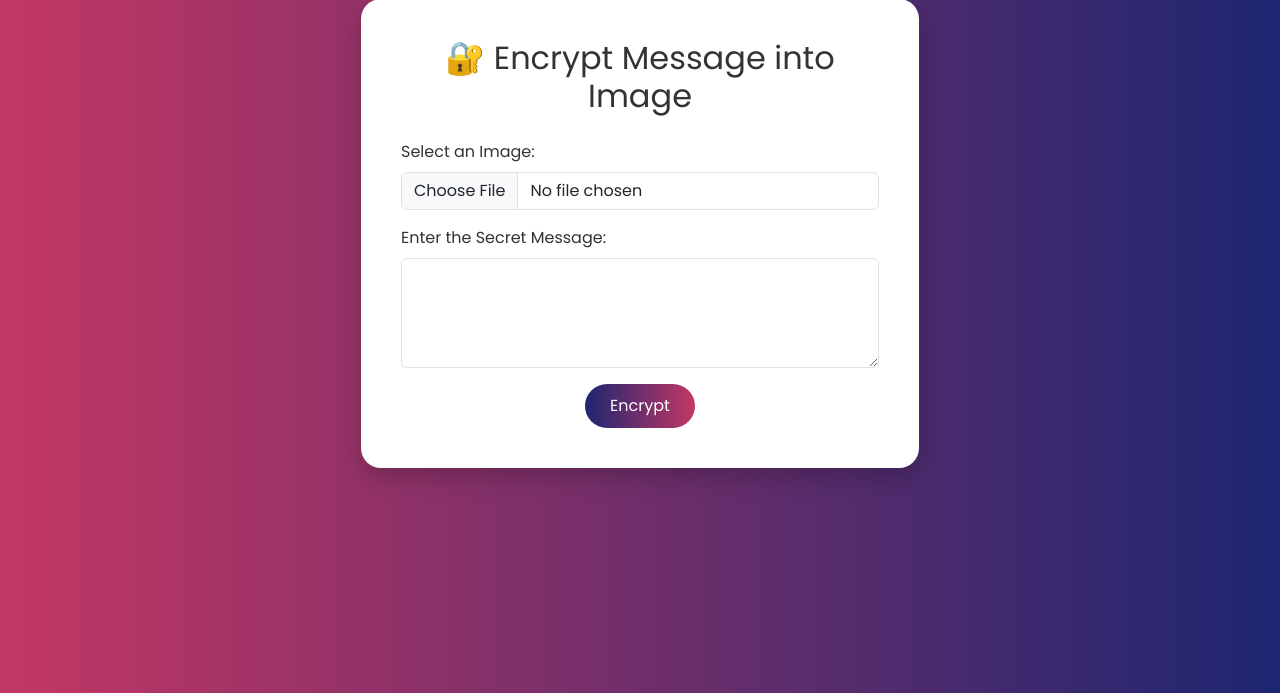
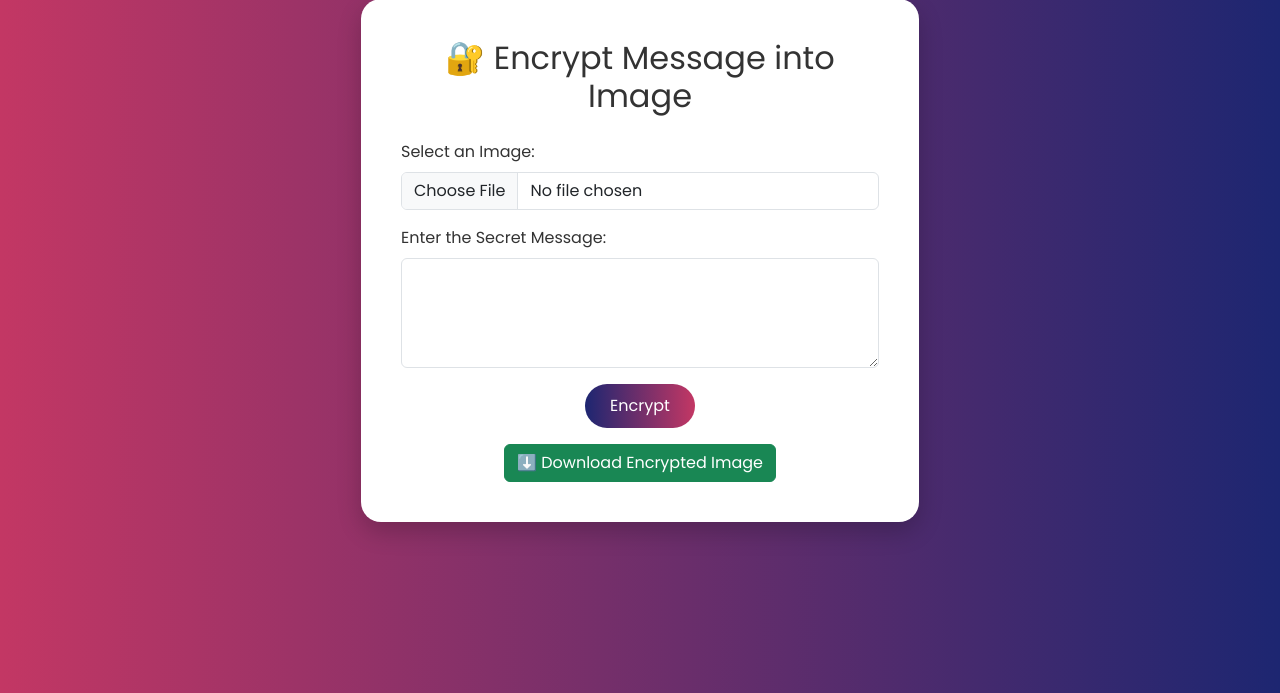
Before and after one commit to likhithchow/Stego, a Django app: template stegano_app/templates/encryption.html in a window 1280 px wide. Shown: the part 107-800 px from the top of the page. Run offline with Django 3.2, Linux system fonts and the light colour scheme; the template is opened without the code that fills it: most values are stand-ins (such as "Sample title", 1, 10 or a date in 2020).

Commit message:
encrypt msg

```diff
--- a/stegano_app/templates/encryption.html
+++ b/stegano_app/templates/encryption.html
@@ -41,6 +41,7 @@
     <div class="container">
         <div class="form-container mx-auto col-md-8 col-lg-6">
             <h2 class="text-center mb-4">🔐 Encrypt Message into Image</h2>
+
             <form action="{% url 'encryption' %}" method="post" enctype="multipart/form-data">
                 {% csrf_token %}
                 <div class="mb-3">
@@ -55,9 +56,16 @@
                     <button type="submit" class="btn btn-gradient">Encrypt</button>
                 </div>
             </form>
+
             {% if message %}
-                <div class="alert alert-info mt-4 text-center">
+                <div class="alert alert-success mt-4 text-center">
                     {{ message }}
+                </div>
+            {% endif %}
+
+            {% if download_url %}
+                <div class="text-center mt-3">
+                    <a href="{{ download_url }}" class="btn btn-success">⬇️ Download Encrypted Image</a>
                 </div>
             {% endif %}
         </div>
```
Also changed, not shown: stegano_app/views.py (+17 -10 lines).
